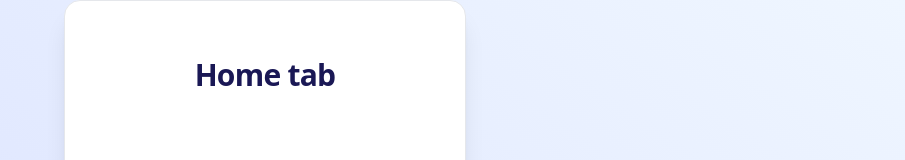
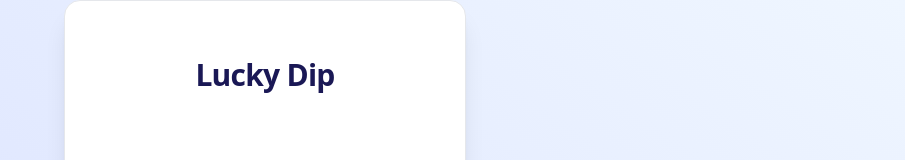
Before and after one commit to singhianand23045/grhf-teko, a React (Vite) app: page / in a window 1280 px wide. Shown: the top 160 px of the page, without its empty margins (375-1280 px from the left). Built offline with nearby package versions, Linux system fonts and the light colour scheme.

Commit message:
Rename "Home tab" to "Lucky Dip"
Renames the "Home tab" text element in the Index page to "Lucky Dip".

```diff
--- a/src/pages/Index.tsx
+++ b/src/pages/Index.tsx
@@ -38,7 +38,7 @@ const Index = () => {
               <NumberSelectionProvider>
                 <main className="flex flex-col w-full items-center px-4 py-8 h-full pb-24">
                   <h1 className="font-extrabold tracking-tight text-3xl mb-12 mt-6 text-[#1a1855]">
-                    Home tab
+                    Lucky Dip
                   </h1>
                   <TimerDisplay />
                 </main>
```
